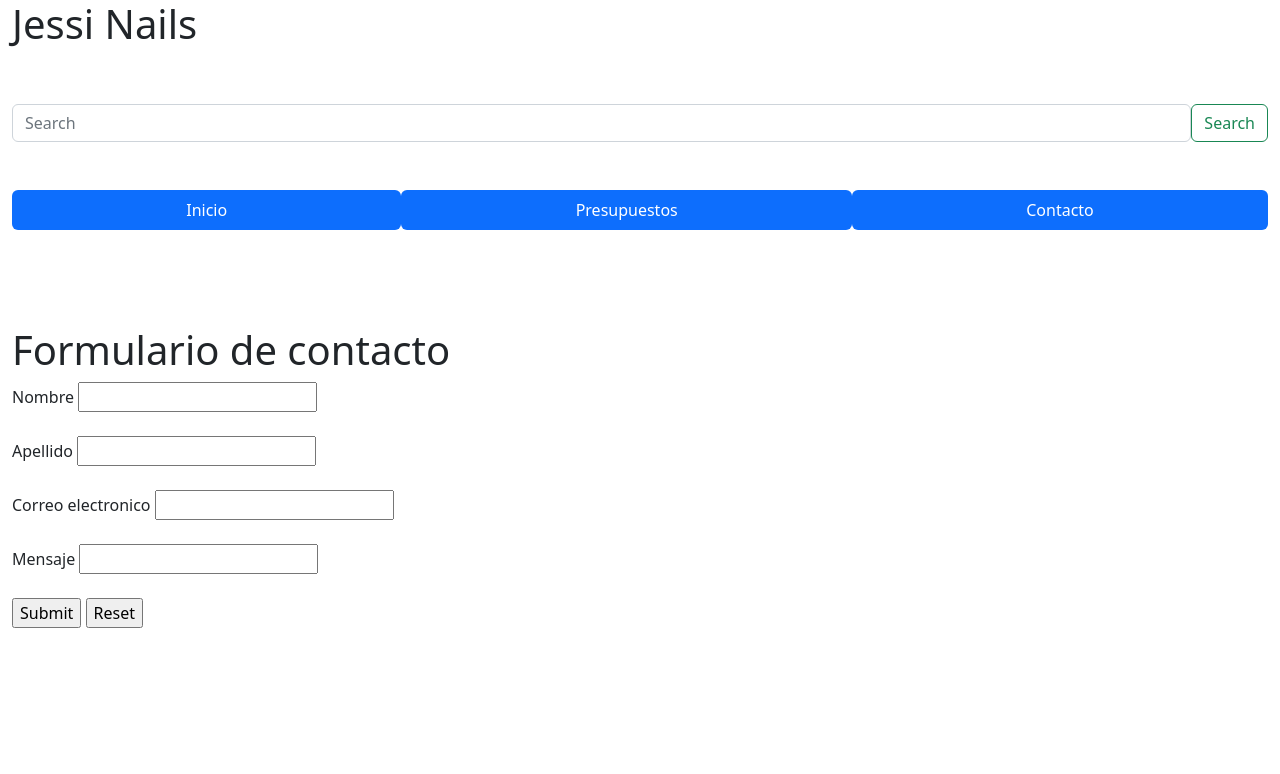
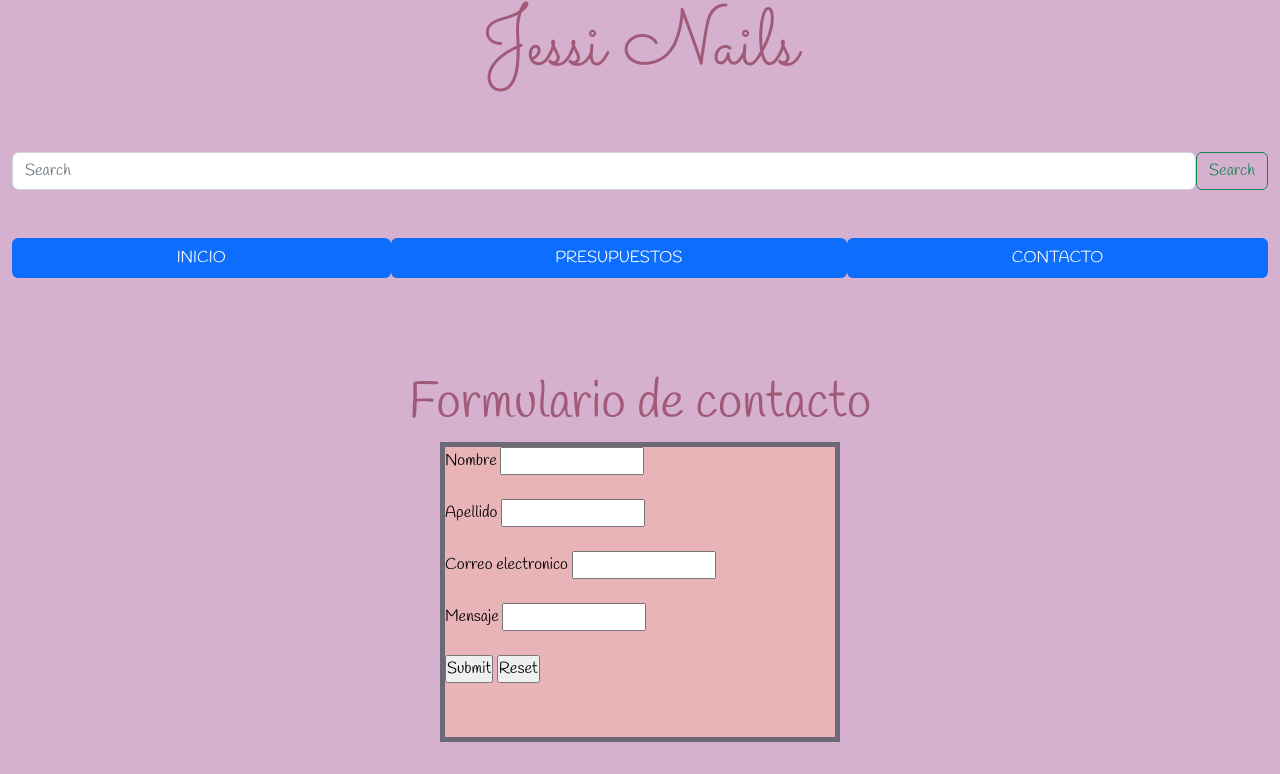
Before and after one commit to mnolazco12/Mi_repositorio, a website: page Contacto.html in a window 1280 px wide. Shown: the top 774 px of the page. Drawn offline with nearby package versions, Linux system fonts and the light colour scheme; files whose address does not match are found by name.

Commit message:
Add files via upload

```diff
--- a/Contacto.html
+++ b/Contacto.html
@@ -9,7 +9,7 @@
     <link href="https://cdn.jsdelivr.net/npm/bootstrap@5.2.2/dist/css/bootstrap.min.css" rel="stylesheet" integrity="sha384-Zenh87qX5JnK2Jl0vWa8Ck2rdkQ2Bzep5IDxbcnCeuOxjzrPF/et3URy9Bv1WTRi" crossorigin="anonymous">
     <link href="https://fonts.googleapis.com/css2?family=Montserrat+Alternates:wght@300&family=Sacramento&display=swap" rel="stylesheet">
     <link href="https://fonts.googleapis.com/css2?family=Handlee&family=Sacramento&display=swap" rel="stylesheet">
-    <link rel="stylesheet" href="css/estilo.css">
+    <link rel="stylesheet" href="estilo.css">
 </head>
 <body class="container-fluid">
 
```
Also changed, not shown: Presupuestos.html (+1 -1 lines), index.html (+1 -1 lines).
